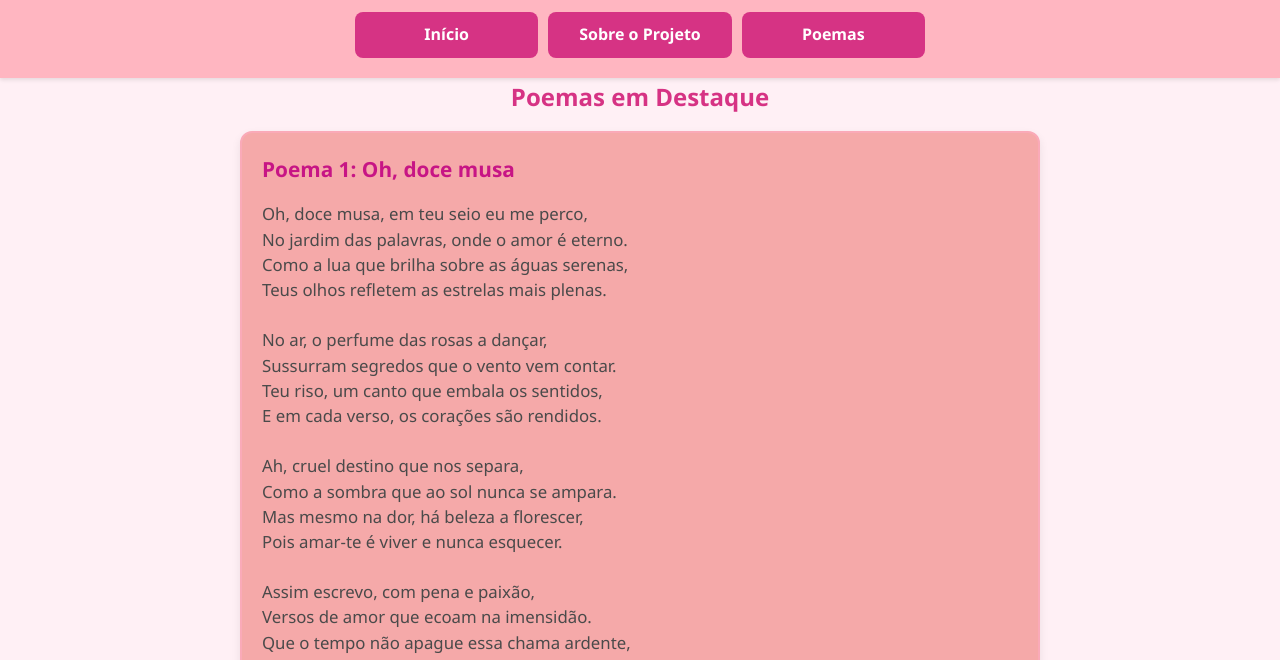
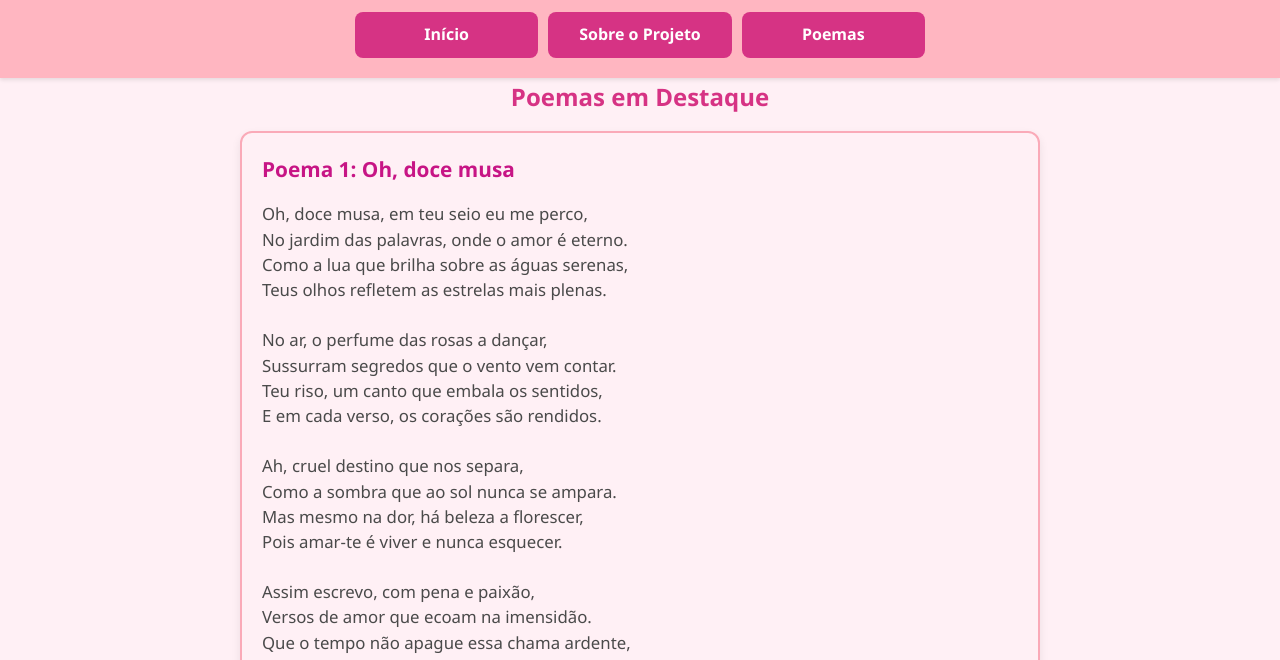
Before and after one commit to eduardasoares368/meu-sitee, a plain HTML site: page poemas.html in a window 1280 px wide. Shown: the part 74-734 px from the top of the page. Drawn offline with Linux system fonts and the light colour scheme.

Commit message:
Update style.css

```diff
--- a/style.css
+++ b/style.css
@@ -94,7 +94,7 @@
     }
 
     .card {
-      background: #f5a9a9;
+      background: ##4a4a4a;
       border: 2px solid #faaab8;
       border-radius: 12px;
       padding: 20px;
```
